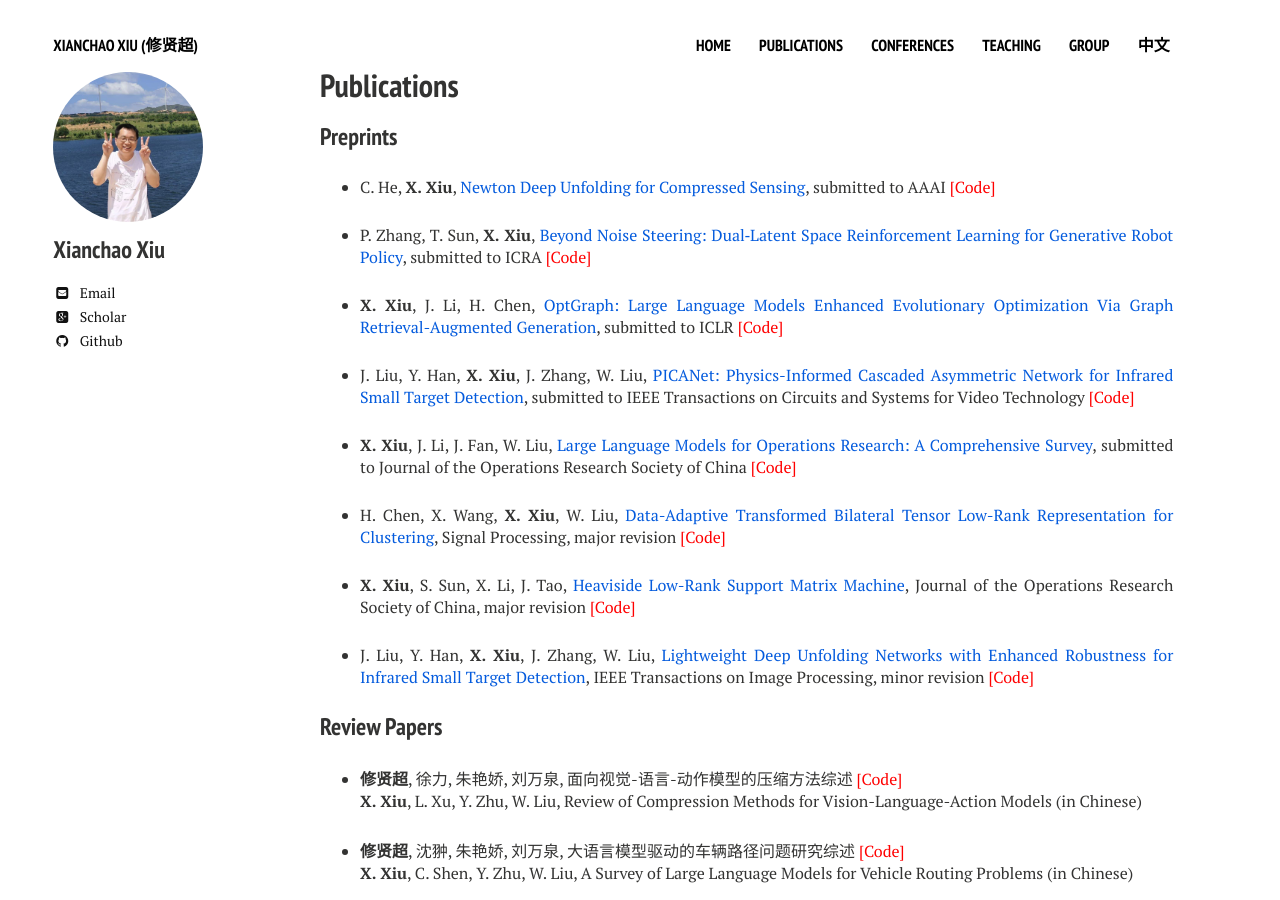
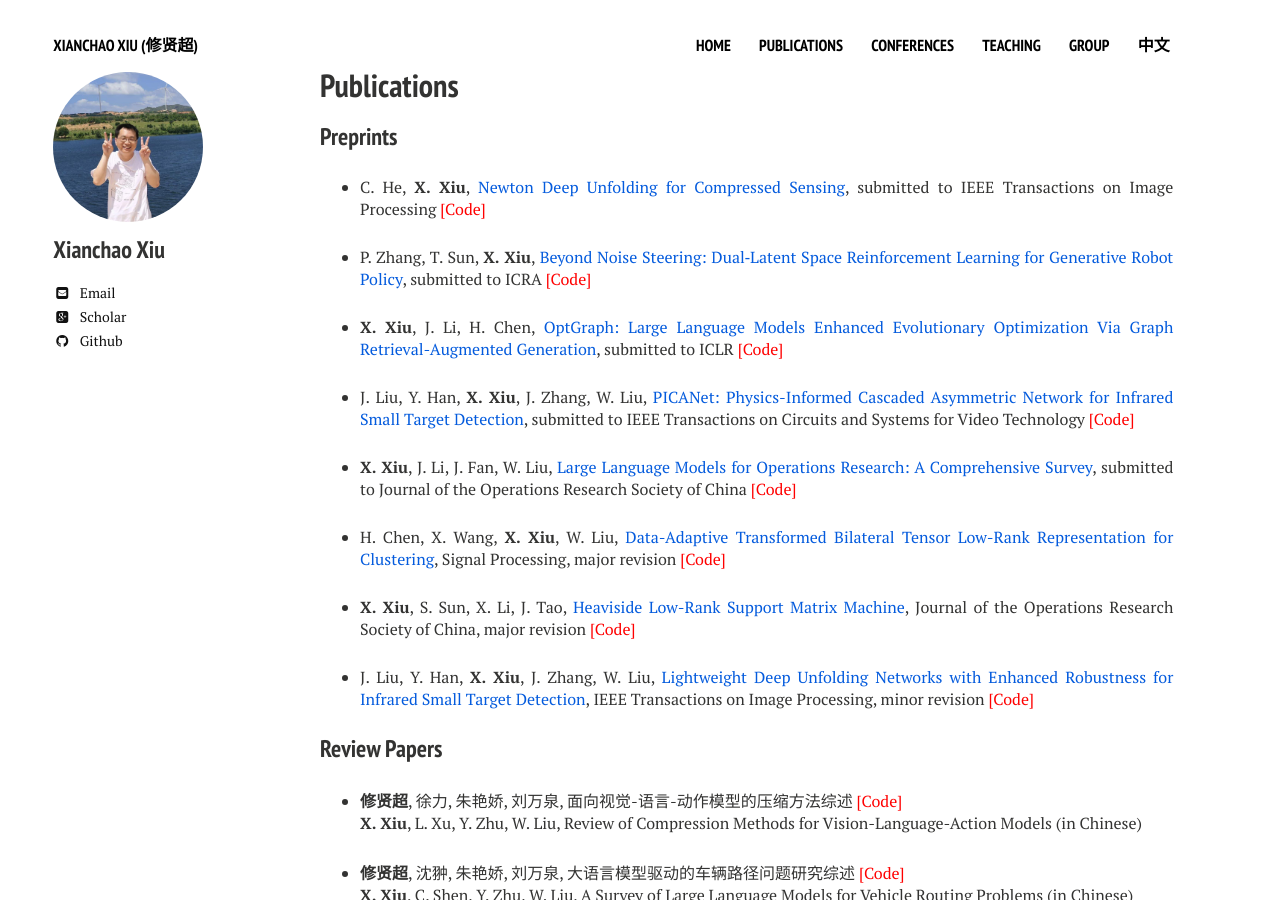
Before and after one commit to xianchaoxiu/xianchaoxiu.github.io, a Jekyll site: the page built from publications/index.md, in a window 1280 px wide and 900 px high. Built offline with Jekyll 4.4.1, drawn with Linux system fonts in a browser that asks for light colours; nearby versions of some CDN libraries.

Commit message:
Update index.md

```diff
--- a/publications/index.md
+++ b/publications/index.md
@@ -10,7 +10,7 @@ share: false
 
 ### Preprints
 
-* C. He, <b>X. Xiu</b>, <a href="https://arxiv.org/abs/2609.14391" class="textlink" target="_blank">Newton Deep Unfolding for Compressed Sensing</a>, submitted to AAAI <a href="https://github.com/xianchaoxiu/DNU-Net" class="textlink" target="_blank" style="color: red;">[Code]</a>
+* C. He, <b>X. Xiu</b>, <a href="https://arxiv.org/abs/2609.14391" class="textlink" target="_blank">Newton Deep Unfolding for Compressed Sensing</a>, submitted to IEEE Transactions on Image Processing <a href="https://github.com/xianchaoxiu/DNU-Net" class="textlink" target="_blank" style="color: red;">[Code]</a>
 
 * P. Zhang, T. Sun, <b>X. Xiu</b>, <a href="https://arxiv.org/abs/2609.11270" class="textlink" target="_blank">Beyond Noise Steering: Dual‑Latent Space Reinforcement Learning for Generative Robot Policy</a>, submitted to ICRA <a href="https://github.com/xianchaoxiu/DLSRL" class="textlink" target="_blank" style="color: red;">[Code]</a>
 
```
